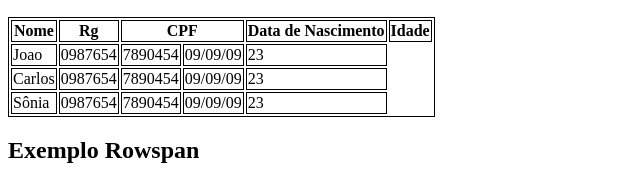
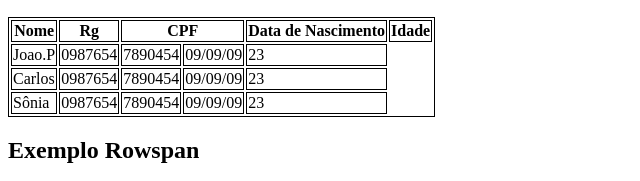
Before and after one commit to Joao-Pedro-RB/Teste-Tabela, a plain HTML site: page index.html in a window 1280 px wide. Shown: the part 230-411 px from the top of the page, 0-640 px from the left. Drawn offline with Linux system fonts and the light colour scheme.

Commit message:
Mudança no nome de Joao para Joao.P

```diff
--- a/index.html
+++ b/index.html
@@ -54,7 +54,7 @@
         </tr>
         <tbody>
         <tr>
-            <td>Joao</td>
+            <td>Joao.P</td>
             <td>0987654</td>
             <td>7890454</td>
             <td>09/09/09</td>
```
